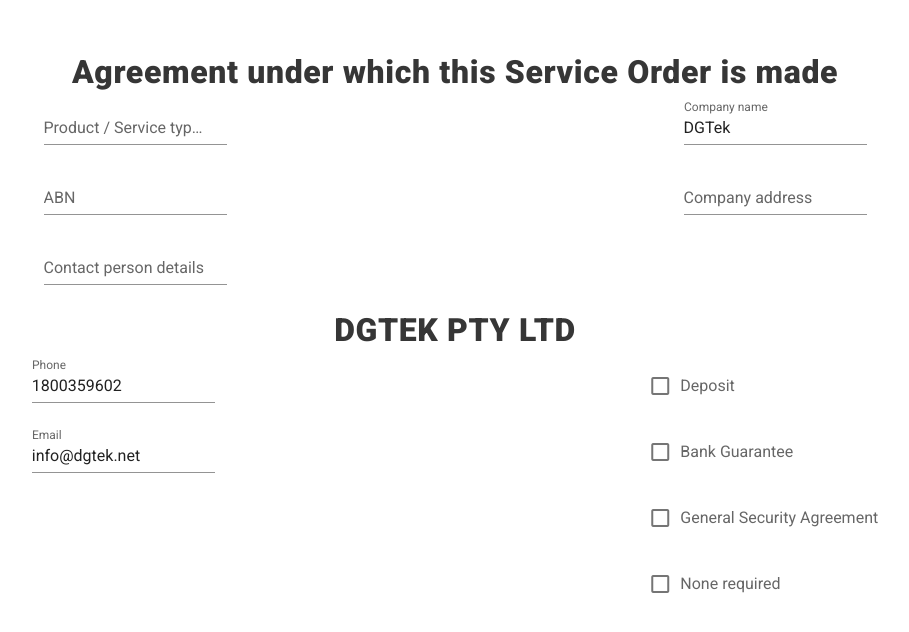
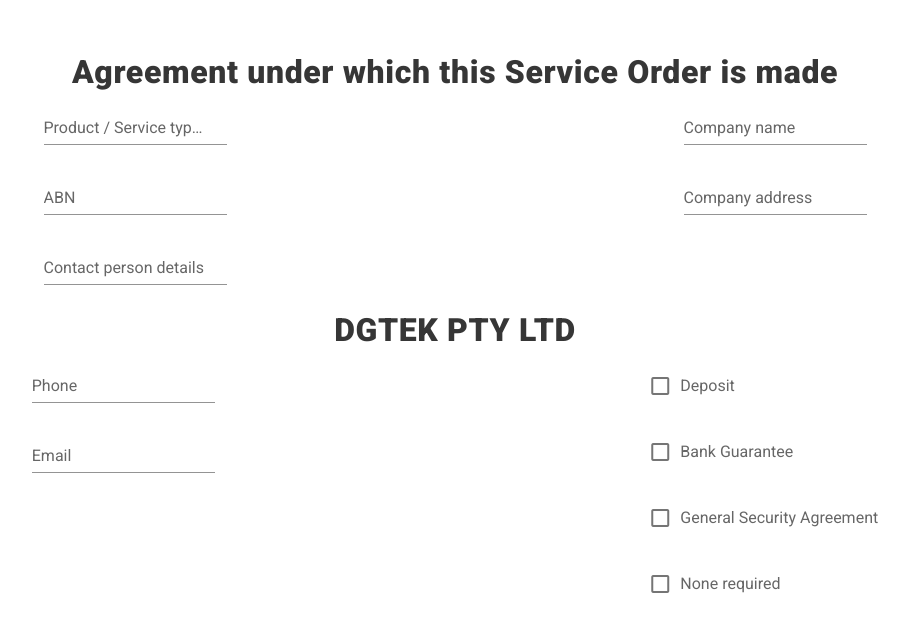
Before and after one commit to garevna/dgtek-portal, a Vue app: page / in a window 1280 px wide. Shown: the top 632 px of the page, without its empty margins (185-1094 px from the left). Built offline with nearby package versions, Linux system fonts and the light colour scheme.

Commit message:
test transfer data

```diff
--- a/src/components/submitOrder/CreateNewService.vue
+++ b/src/components/submitOrder/CreateNewService.vue
@@ -1,6 +1,9 @@
 <template>
   <div>
-    <Step1/>
+    <Step1
+    :loadData="step1"
+    :saveData="saveDataStep1"
+    />
     <Step2/>
   </div>
 </template>
@@ -55,6 +58,27 @@
   computed: {
     //
   },
+  methods: {
+    saveDataStep1 (data) {
+      this.step1 = data
+    },
+    saveFields () {
+      const data = {
+        product: this.product,
+        abn: this.abn,
+        contactPersonDetails: this.contactPersonDetails,
+        companyName: this.companyName,
+        companyAddress: this.companyAddress,
+        phone: this.phone,
+        email: this.email,
+        deposit: this.deposit,
+        bankGuarantee: this.bankGuarantee,
+        generalSequrityAgreement: this.generalSequrityAgreement,
+        noneRequired: this.noneRequired,
+      }
+      this.saveData(data)
+    }
+  }
 }
 </script>
 
--- a/src/components/submitOrder/Step1.vue
+++ b/src/components/submitOrder/Step1.vue
@@ -68,16 +68,16 @@
 export default {
   name: 'Step1',
 
-  // props: ['', ''],
+  props: ['loadData', 'saveData'],
 
   data: () => ({
     product: '',
     abn: '',
     contactPersonDetails: '',
-    companyName: 'DGTek',
+    companyName: '',
     companyAddress: '',
-    phone: '1800359602',
-    email: 'info@dgtek.net',
+    phone: '',
+    email: '',
     deposit: false,
     bankGuarantee: false,
     generalSequrityAgreement: false,
@@ -86,6 +86,45 @@
   computed: {
     //
   },
+  methods: {
+    loadFields () {
+      this.product = this.saveData.product
+      this.abn = this.saveData.abn
+      this.contactPersonDetails = this.saveData.contactPersonDetails
+      this.companyName = this.saveData.companyName
+      this.companyAddress = this.saveData.companyAddress
+      this.phone = this.saveData.phone
+      this.email = this.saveData.email
+      this.deposit = this.saveData.deposit
+      this.bankGuarantee = this.saveData.bankGuarantee
+      this.generalSequrityAgreement = this.saveData.generalSequrityAgreement
+      this.noneRequired = this.saveData.noneRequired
+    },
+    saveFields () {
+      const data = {
+        product: this.product,
+        abn: this.abn,
+        contactPersonDetails: this.contactPersonDetails,
+        companyName: this.companyName,
+        companyAddress: this.companyAddress,
+        phone: this.phone,
+        email: this.email,
+        deposit: this.deposit,
+        bankGuarantee: this.bankGuarantee,
+        generalSequrityAgreement: this.generalSequrityAgreement,
+        noneRequired: this.noneRequired,
+      }
+      this.saveData(data)
+    }
+  },
+  beforeMount () {
+    console.log('beforeMount')
+    this.loadFields()
+  },
+  beforeDestroy () {
+    console.log('beforeDestroy')
+    this.saveFields()
+  }
 };
 </script>
 
```
